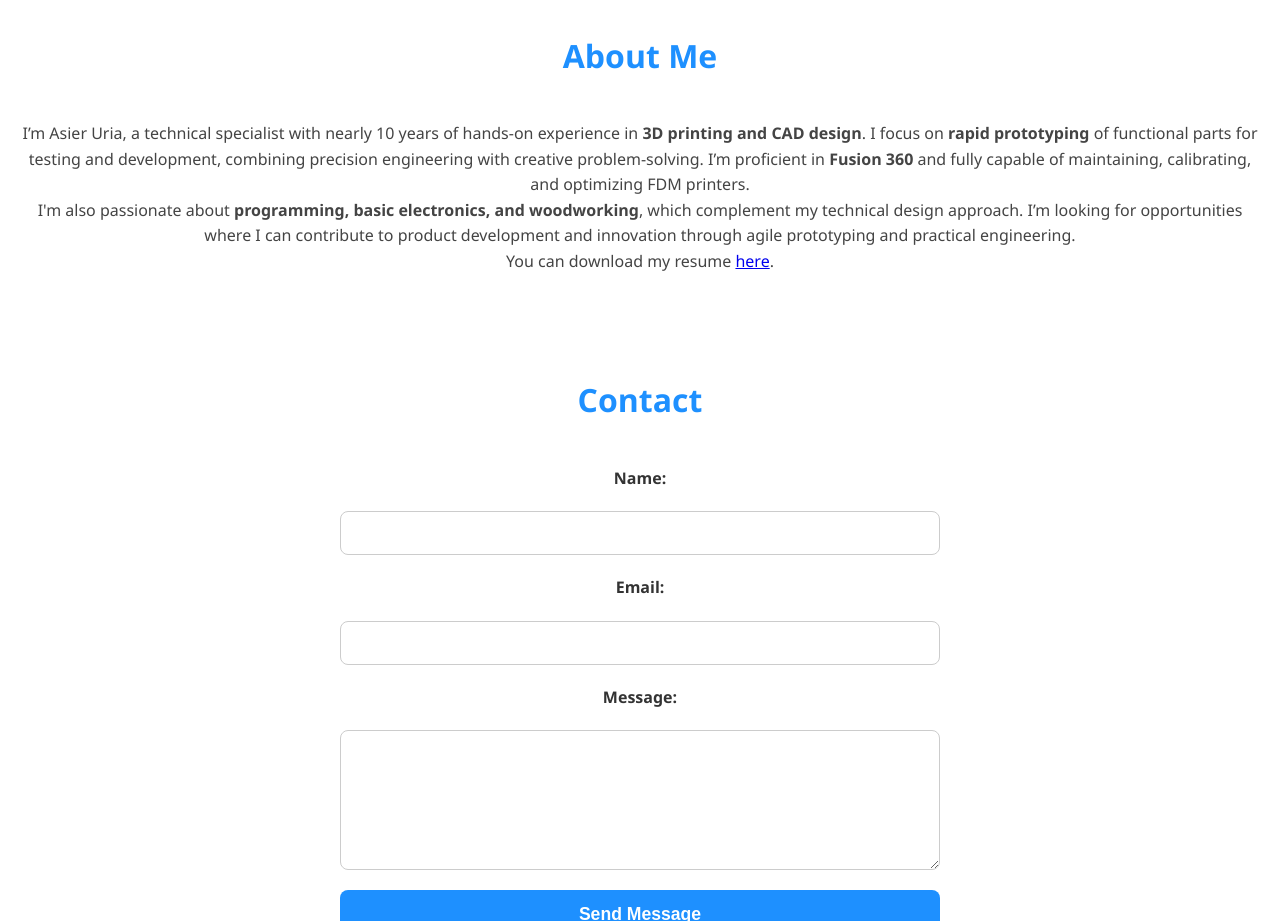
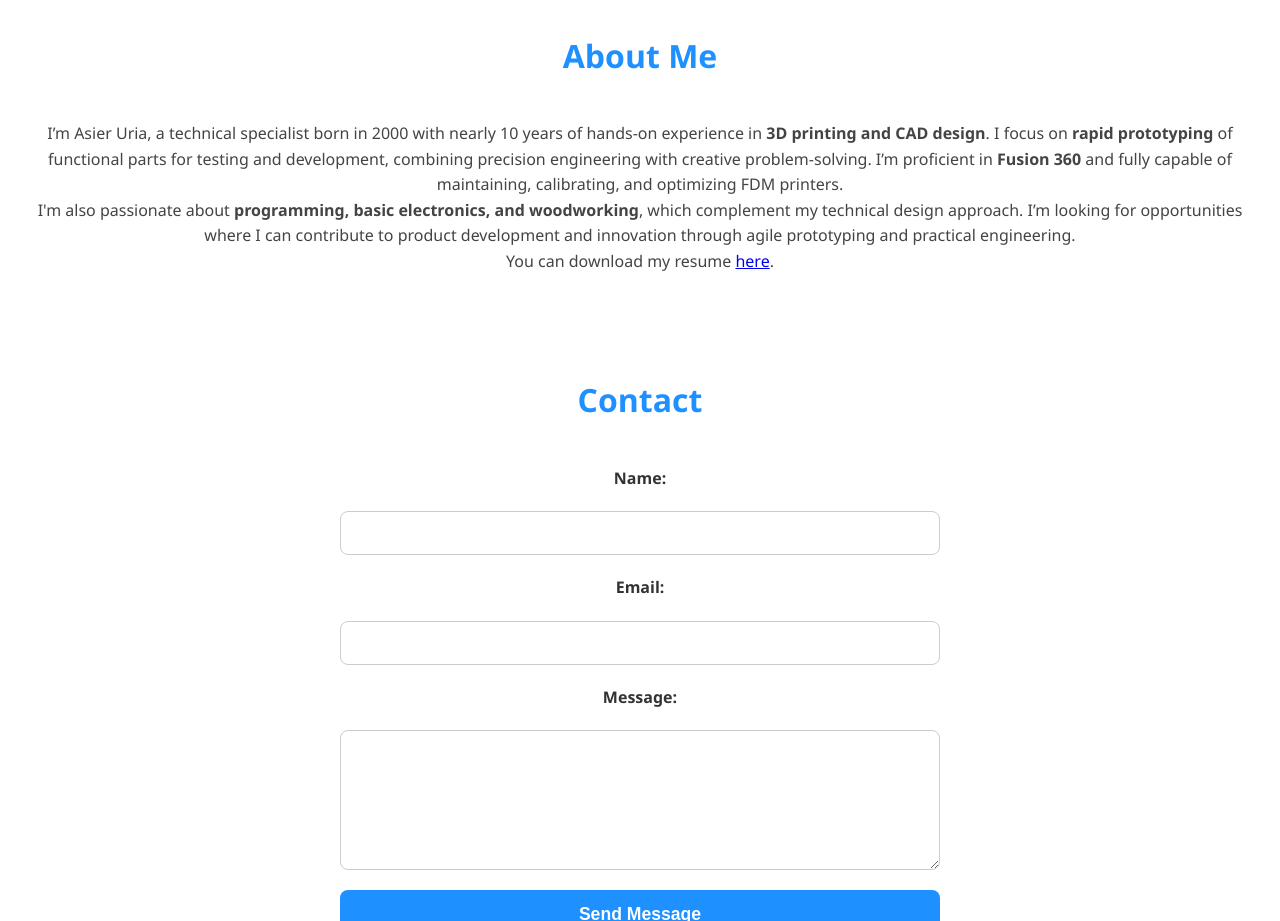
Before and after one commit to Uriapkm/Uriapkm.github.io, a plain HTML site: page RP portfolio/index.html in a window 1280 px wide. Shown: the part 1460-2381 px from the top of the page. Drawn offline with Linux system fonts and the light colour scheme; files whose address does not match are found by name.

Commit message:
Actualizar index.html

```diff
--- a/RP portfolio/index.html
+++ b/RP portfolio/index.html
@@ -91,7 +91,7 @@
 
     <section id="sobre-mi" class="contacto">
         <h2>About Me</h2>
-        <p>I’m Asier Uria, a technical specialist with nearly 10 years of hands-on experience in <strong>3D printing and CAD design</strong>. I focus on <strong>rapid prototyping</strong> of functional parts for testing and development, combining precision engineering with creative problem-solving. I’m proficient in <strong>Fusion 360</strong> and fully capable of maintaining, calibrating, and optimizing FDM printers.</p>
+        <p>I’m Asier Uria, a technical specialist born in 2000 with nearly 10 years of hands-on experience in <strong>3D printing and CAD design</strong>. I focus on <strong>rapid prototyping</strong> of functional parts for testing and development, combining precision engineering with creative problem-solving. I’m proficient in <strong>Fusion 360</strong> and fully capable of maintaining, calibrating, and optimizing FDM printers.</p>
         <p>I'm also passionate about <strong>programming, basic electronics, and woodworking</strong>, which complement my technical design approach. I’m looking for opportunities where I can contribute to product development and innovation through agile prototyping and practical engineering.</p>
         <p>You can download my resume <a href="ruta/a/tu-cv.pdf" target="_blank">here</a>.</p>
     </section>
```
